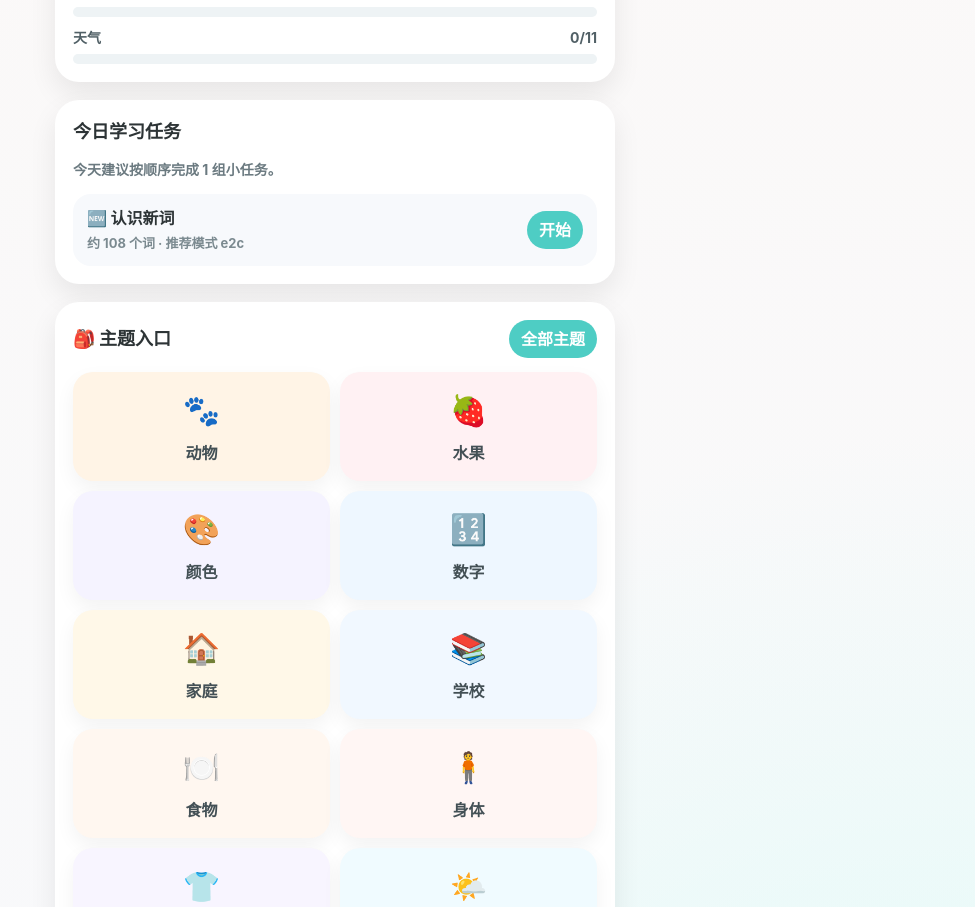
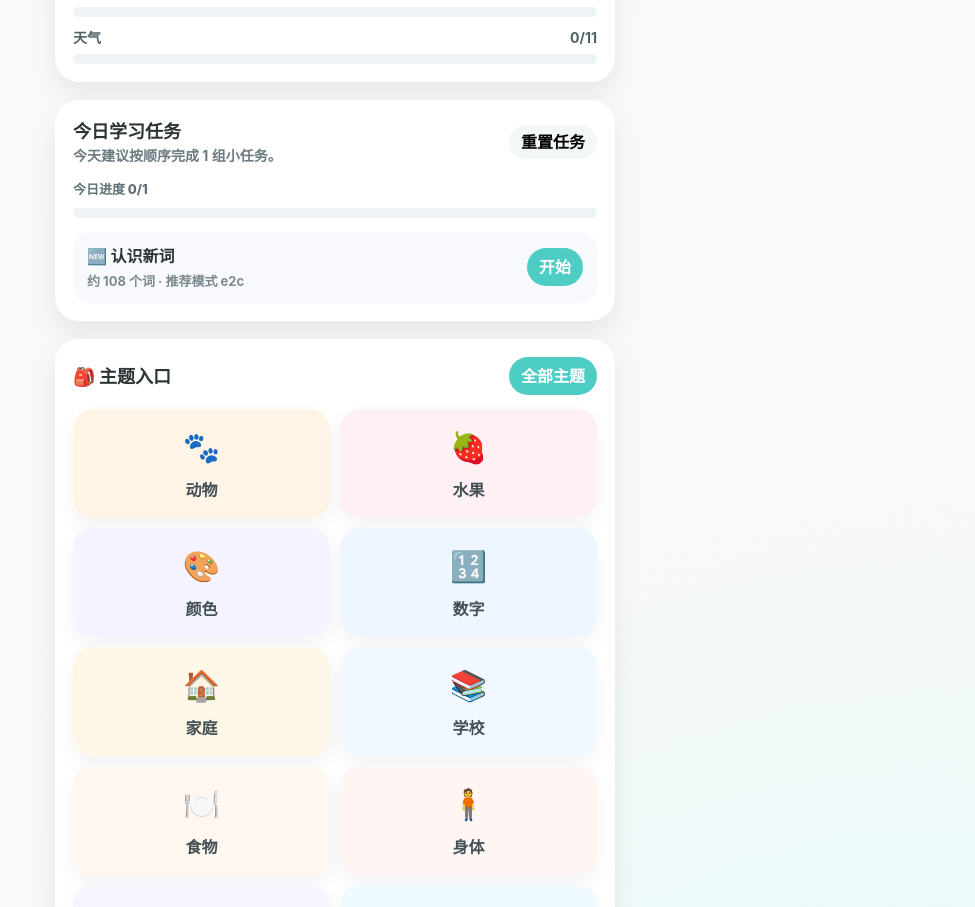
Before and after one commit to zhenxuanshi-ship-it/kid-english-learning, a React (Vite) app: page / in a window 1280 px wide. Shown: the part 2144-3051 px from the top of the page, without its empty margins (305-1280 px from the left). Built offline with nearby package versions, Linux system fonts and the light colour scheme.

Commit message:
feat: add daily task progress and completion state

```diff
--- a/src/app/App.tsx
+++ b/src/app/App.tsx
@@ -26,10 +26,13 @@ export default function App() {
   const selectedCategory = useSettingsStore((state) => state.selectedCategory);
   const autoPlaySound = useSettingsStore((state) => state.autoPlaySound);
   const soundEnabled = useSettingsStore((state) => state.soundEnabled);
+  const completedDailyTaskKinds = useSettingsStore((state) => state.completedDailyTaskKinds);
   const setRoundSize = useSettingsStore((state) => state.setRoundSize);
   const setSelectedCategory = useSettingsStore((state) => state.setSelectedCategory);
   const toggleAutoPlaySound = useSettingsStore((state) => state.toggleAutoPlaySound);
   const toggleSoundEnabled = useSettingsStore((state) => state.toggleSoundEnabled);
+  const markDailyTaskDone = useSettingsStore((state) => state.markDailyTaskDone);
+  const resetDailyTasks = useSettingsStore((state) => state.resetDailyTasks);
   const [usedLetterIndexes, setUsedLetterIndexes] = useState<number[]>([]);
 
   useEffect(() => {
@@ -82,9 +85,10 @@ export default function App() {
     setScreen('learn');
   };
 
-  const handleStartTask = (mode: GameMode) => {
-    setMode(mode);
-    game.startRound(mode);
+  const handleStartTask = (task: { mode: GameMode; kind: string }) => {
+    setMode(task.mode);
+    markDailyTaskDone(task.kind);
+    game.startRound(task.mode);
     setUsedLetterIndexes([]);
     setScreen('learn');
   };
@@ -134,8 +138,10 @@ export default function App() {
             recommendation={recommendation}
             reviewQueue={reviewQueue}
             dailyPlan={dailyPlan}
+            completedDailyTaskKinds={completedDailyTaskKinds}
             onStartReview={handleStartReview}
             onStartTask={handleStartTask}
+            onResetDailyTasks={resetDailyTasks}
           />
         ) : null}
 
--- a/src/components/common/DailyPlanCard.tsx
+++ b/src/components/common/DailyPlanCard.tsx
@@ -3,7 +3,9 @@ import type { DailyPlan } from '../../lib/dailyPlan';
 
 interface DailyPlanCardProps {
   plan: DailyPlan;
-  onStartTask: (mode: DailyPlan['tasks'][number]['mode']) => void;
+  completedKinds: string[];
+  onStartTask: (task: DailyPlan['tasks'][number]) => void;
+  onReset?: () => void;
 }
 
 const kindEmojiMap = {
@@ -12,21 +14,38 @@ const kindEmojiMap = {
   practice: '✏️',
 } as const;
 
-export function DailyPlanCard({ plan, onStartTask }: DailyPlanCardProps) {
+export function DailyPlanCard({ plan, completedKinds, onStartTask, onReset }: DailyPlanCardProps) {
+  const completedCount = plan.tasks.filter((task) => completedKinds.includes(task.kind)).length;
+  const progressPercent = plan.tasks.length > 0 ? Math.round((completedCount / plan.tasks.length) * 100) : 0;
+
   return (
     <div style={styles.card}>
+      <div style={styles.header}>
+        <div>
           <div style={styles.title}>{plan.title}</div>
           <div style={styles.summary}>{plan.summary}</div>
+        </div>
+        {onReset ? <button style={styles.reset} onClick={onReset}>重置任务</button> : null}
+      </div>
+      <div style={styles.progressWrap}>
+        <div style={styles.progressText}>今日进度 {completedCount}/{plan.tasks.length}</div>
+        <div style={styles.progressTrack}><div style={{ ...styles.progressFill, width: `${progressPercent}%` }} /></div>
+      </div>
       <div style={styles.list}>
-        {plan.tasks.map((task) => (
-          <div key={`${task.kind}-${task.mode}`} style={styles.item}>
+        {plan.tasks.map((task) => {
+          const done = completedKinds.includes(task.kind);
+          return (
+            <div key={`${task.kind}-${task.mode}`} style={{ ...styles.item, ...(done ? styles.itemDone : {}) }}>
               <div>
                 <div style={styles.itemTitle}>{kindEmojiMap[task.kind]} {task.label}</div>
                 <div style={styles.itemMeta}>约 {task.count} 个词 · 推荐模式 {task.mode}</div>
               </div>
-            <button style={styles.button} onClick={() => onStartTask(task.mode)}>开始</button>
+              <button style={{ ...styles.button, ...(done ? styles.buttonDone : {}) }} onClick={() => onStartTask(task)}>
+                {done ? '再来一轮' : '开始'}
+              </button>
             </div>
-        ))}
+          );
+        })}
       </div>
     </div>
   );
@@ -41,8 +60,28 @@ const styles: Record<string, CSSProperties> = {
     display: 'grid',
     gap: 14,
   },
+  header: {
+    display: 'flex',
+    justifyContent: 'space-between',
+    alignItems: 'center',
+    gap: 12,
+    flexWrap: 'wrap',
+  },
   title: { fontWeight: 900, fontSize: 18 },
   summary: { color: '#6b7a80', fontWeight: 700, fontSize: 14 },
+  reset: {
+    minHeight: 34,
+    padding: '0 12px',
+    border: 'none',
+    borderRadius: 999,
+    background: '#f3f7f8',
+    fontWeight: 800,
+    cursor: 'pointer',
+  },
+  progressWrap: { display: 'grid', gap: 8 },
+  progressText: { fontSize: 13, fontWeight: 800, color: '#617076' },
+  progressTrack: { height: 10, borderRadius: 999, background: '#eef3f5', overflow: 'hidden' },
+  progressFill: { height: '100%', borderRadius: 999, background: 'linear-gradient(135deg, #4ecdc4, #73ddd3)' },
   list: { display: 'grid', gap: 10 },
   item: {
     display: 'flex',
@@ -52,6 +91,9 @@ const styles: Record<string, CSSProperties> = {
     background: '#f7f9fc',
     borderRadius: 18,
     padding: '12px 14px',
+  },
+  itemDone: {
+    background: '#eefbf7',
   },
   itemTitle: { fontWeight: 800 },
   itemMeta: { marginTop: 4, color: '#7b8a90', fontSize: 13, fontWeight: 700 },
@@ -66,4 +108,7 @@ const styles: Record<string, CSSProperties> = {
     cursor: 'pointer',
     flexShrink: 0,
   },
+  buttonDone: {
+    background: '#7dcfb6',
+  },
 };
--- a/src/pages/HomePage.tsx
+++ b/src/pages/HomePage.tsx
@@ -30,8 +30,10 @@ interface HomePageProps {
   recommendation: HomeRecommendation;
   reviewQueue: ReviewWordItem[];
   dailyPlan: DailyPlan;
+  completedDailyTaskKinds: string[];
   onStartReview: () => void;
-  onStartTask: (mode: GameMode) => void;
+  onStartTask: (task: DailyPlan['tasks'][number]) => void;
+  onResetDailyTasks: () => void;
 }
 
 const modes: Array<{ value: GameMode; label: string; emoji: string; desc: string; color: string }> = [
@@ -58,8 +60,10 @@ export function HomePage({
   recommendation,
   reviewQueue,
   dailyPlan,
+  completedDailyTaskKinds,
   onStartReview,
   onStartTask,
+  onResetDailyTasks,
 }: HomePageProps) {
   return (
     <motion.div style={styles.wrap} initial={{ opacity: 0, y: 12 }} animate={{ opacity: 1, y: 0 }}>
@@ -104,7 +108,12 @@ export function HomePage({
       </motion.button>
 
       <StatsPanel stats={stats} />
-      <DailyPlanCard plan={dailyPlan} onStartTask={onStartTask} />
+      <DailyPlanCard
+        plan={dailyPlan}
+        completedKinds={completedDailyTaskKinds}
+        onStartTask={onStartTask}
+        onReset={onResetDailyTasks}
+      />
       <CategoryGallery categories={categories} selectedCategory={selectedCategory} onSelect={onCategoryChange} />
       <ReviewQueueCard items={reviewQueue} onStartReview={onStartReview} />
 
--- a/src/store/settingsStore.ts
+++ b/src/store/settingsStore.ts
@@ -9,6 +9,7 @@ export interface SettingsState {
   selectedCategory: string;
   autoPlaySound: boolean;
   soundEnabled: boolean;
+  completedDailyTaskKinds: string[];
 }
 
 interface SettingsStore extends SettingsState {
@@ -17,6 +18,8 @@ interface SettingsStore extends SettingsState {
   setSelectedCategory: (category: string) => void;
   toggleAutoPlaySound: () => void;
   toggleSoundEnabled: () => void;
+  markDailyTaskDone: (kind: string) => void;
+  resetDailyTasks: () => void;
 }
 
 const initialState: SettingsState = {
@@ -24,6 +27,7 @@ const initialState: SettingsState = {
   selectedCategory: 'all',
   autoPlaySound: false,
   soundEnabled: false,
+  completedDailyTaskKinds: [],
 };
 
 function persist(state: SettingsState) {
@@ -37,7 +41,7 @@ export const useSettingsStore = create<SettingsStore>((set, get) => ({
     const safeCategory = data.selectedCategory === 'all' || wordCategories.includes(data.selectedCategory)
       ? data.selectedCategory
       : 'all';
-    set({ ...data, selectedCategory: safeCategory });
+    set({ ...data, selectedCategory: safeCategory, completedDailyTaskKinds: data.completedDailyTaskKinds ?? [] });
   },
   setRoundSize: (size) => {
     const next = { ...get(), roundSize: size };
@@ -59,4 +63,15 @@ export const useSettingsStore = create<SettingsStore>((set, get) => ({
     set({ soundEnabled: next.soundEnabled });
     persist(next);
   },
+  markDailyTaskDone: (kind) => {
+    const completedDailyTaskKinds = Array.from(new Set([...get().completedDailyTaskKinds, kind]));
+    const next = { ...get(), completedDailyTaskKinds };
+    set({ completedDailyTaskKinds });
+    persist(next);
+  },
+  resetDailyTasks: () => {
+    const next = { ...get(), completedDailyTaskKinds: [] };
+    set({ completedDailyTaskKinds: [] });
+    persist(next);
+  },
 }));
```
Lines whose indentation alone changed are shown as unchanged.
